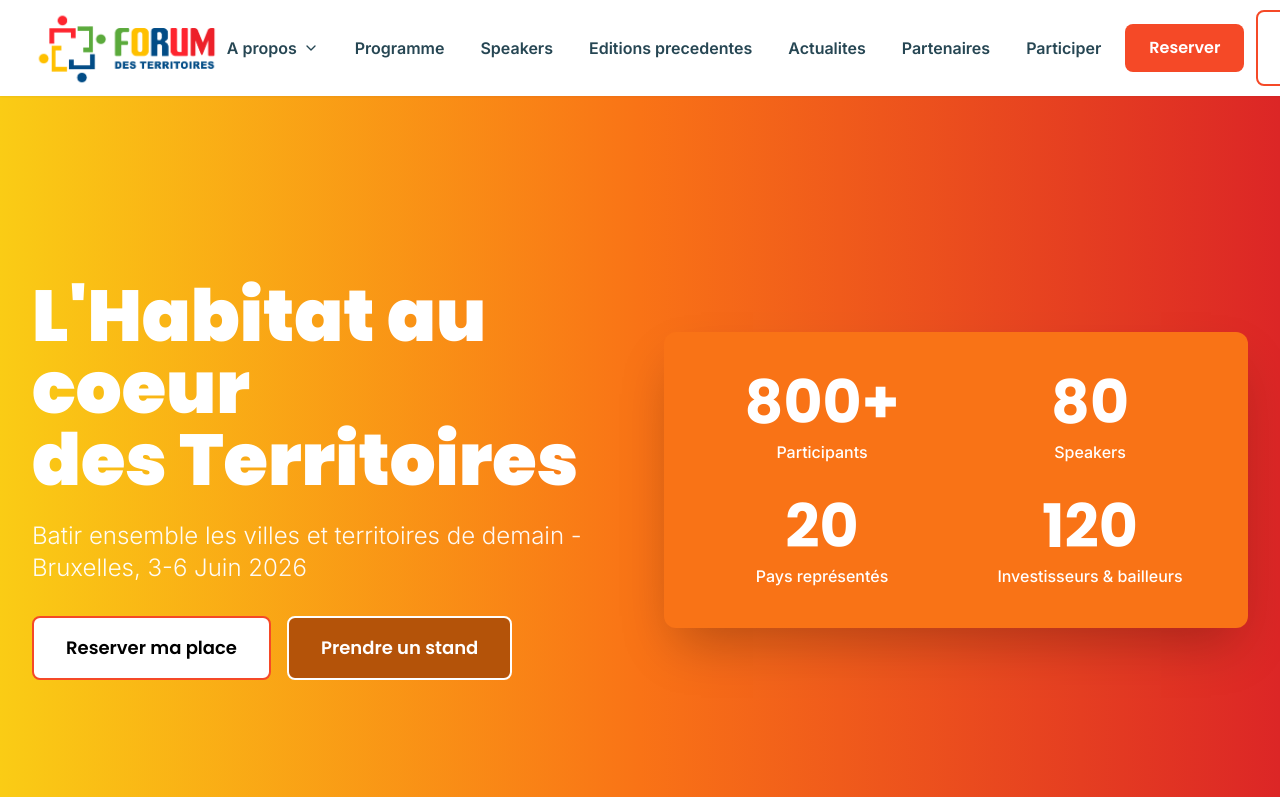
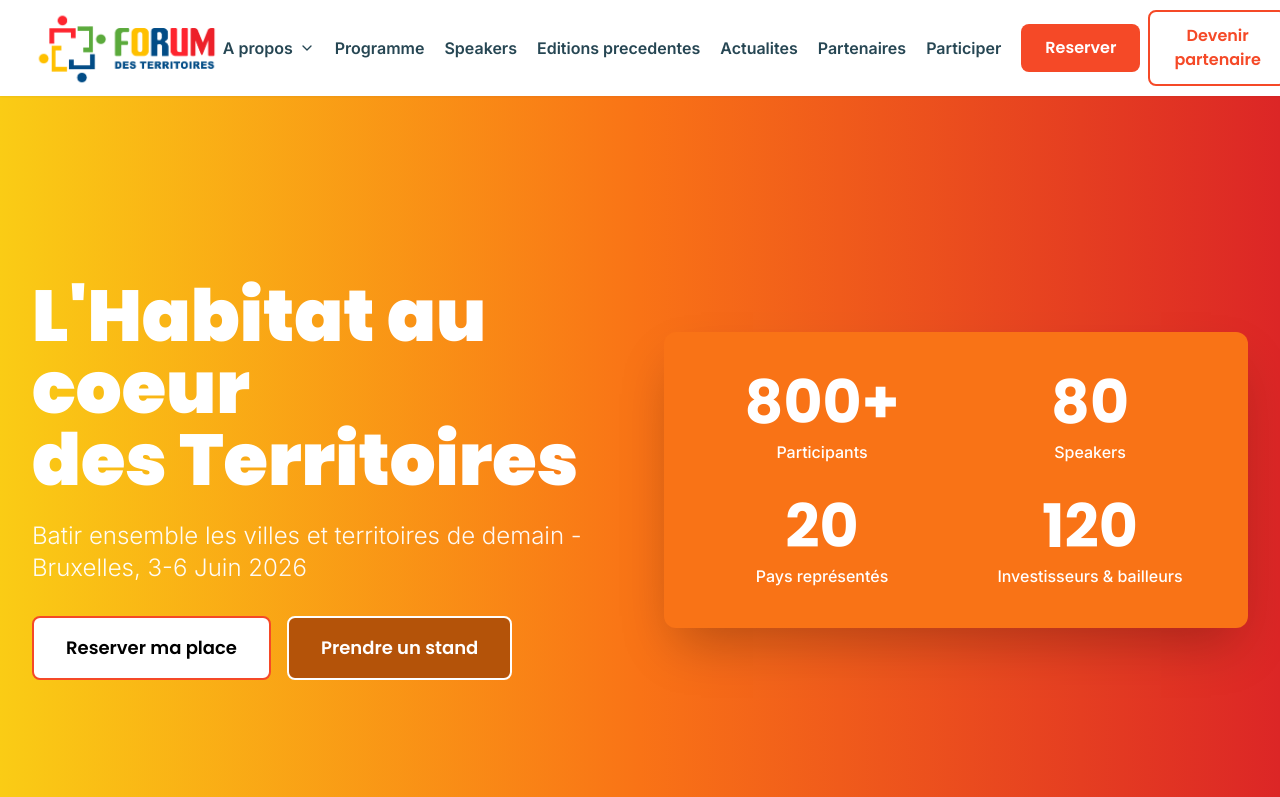
Before and after one commit to AbdouazizDEV/Forum-des-territoires, a React (Vite) app: page / in a window 1280 px wide. Shown: the top 797 px of the page. Built offline with nearby package versions, Linux system fonts and the light colour scheme.

Commit message:
Ajustement des boutons CTA dans le Header : décalage vers la gauche et amélioration de l'alignement verticale

```diff
--- a/src/components/layout/Header/Header.jsx
+++ b/src/components/layout/Header/Header.jsx
@@ -74,7 +74,7 @@ const Header = () => {
           </Link>
 
           {/* Desktop Navigation */}
-          <div className="hidden lg:flex items-center space-x-4 xl:space-x-5">
+          <div className="hidden lg:flex items-center space-x-2 xl:space-x-3">
             {NAVIGATION_LINKS.map((link) => (
               <div key={link.path} className="relative" ref={link.submenu ? dropdownRef : null}>
                 {link.submenu ? (
@@ -84,7 +84,7 @@ const Header = () => {
                       whileHover={{ scale: 1.05 }}
                       whileFocus={{ scale: 1.05, outline: 'none' }}
                       whileTap={{ scale: 0.95 }}
-                      className={`relative font-semibold text-base px-2 py-2 rounded-md transition-all duration-200 flex items-center space-x-1.5 whitespace-nowrap focus:outline-none focus:ring-2 focus:ring-primary focus:ring-offset-2 ${
+                      className={`relative font-semibold text-base px-1 py-2 rounded-md transition-all duration-200 flex items-center space-x-1.5 whitespace-nowrap focus:outline-none focus:ring-2 focus:ring-primary focus:ring-offset-2 ${
                         location.pathname === link.path || location.pathname.startsWith(link.path)
                           ? 'text-primary'
                           : 'text-dark hover:text-primary'
@@ -138,7 +138,7 @@ const Header = () => {
                   >
                   <Link
                     to={link.path}
-                      className={`relative font-semibold text-base px-2 py-2 rounded-md transition-all duration-200 block whitespace-nowrap focus:outline-none focus:ring-2 focus:ring-primary focus:ring-offset-2 ${
+                      className={`relative font-semibold text-base px-1 py-2 rounded-md transition-all duration-200 block whitespace-nowrap focus:outline-none focus:ring-2 focus:ring-primary focus:ring-offset-2 ${
                       location.pathname === link.path
                         ? 'text-primary'
                         : 'text-dark hover:text-primary'
@@ -161,7 +161,7 @@ const Header = () => {
           </div>
 
           {/* CTA Buttons - Desktop */}
-          <div className="hidden lg:flex items-center space-x-3 ml-4">
+          <div className="hidden lg:flex items-center space-x-2 ml-4">
             <motion.div whileHover={{ scale: 1.05 }} whileTap={{ scale: 0.95 }}>
               <Link to="/reserver" className="focus:outline-none focus:ring-2 focus:ring-primary focus:ring-offset-2 rounded-md">
               <Button
```
